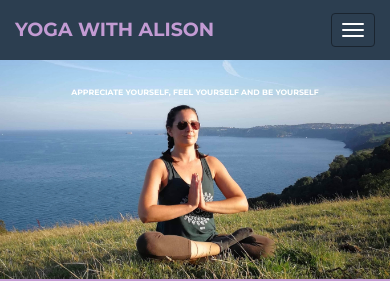
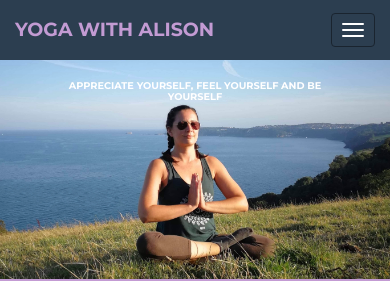
Before and after one commit to YogaWithAlison/yogawithalison.github.io, a Jekyll site: the page built from index.html, in a window 390 px wide. Shown: the top 281 px of the page. Built offline with Jekyll 4.4.1, drawn with Linux system fonts in a browser that asks for light colours.

Commit message:
font size mobile

```diff
--- a/_includes/css/main.css
+++ b/_includes/css/main.css
@@ -39,7 +39,10 @@
 
 @media(max-width: 768px) {
   h1 {
-    font-size: 2vw;
+    font-size: 2.5vw;
+  }
+  h2 {
+    font-size: 4vw;
   }
 }
 
```
